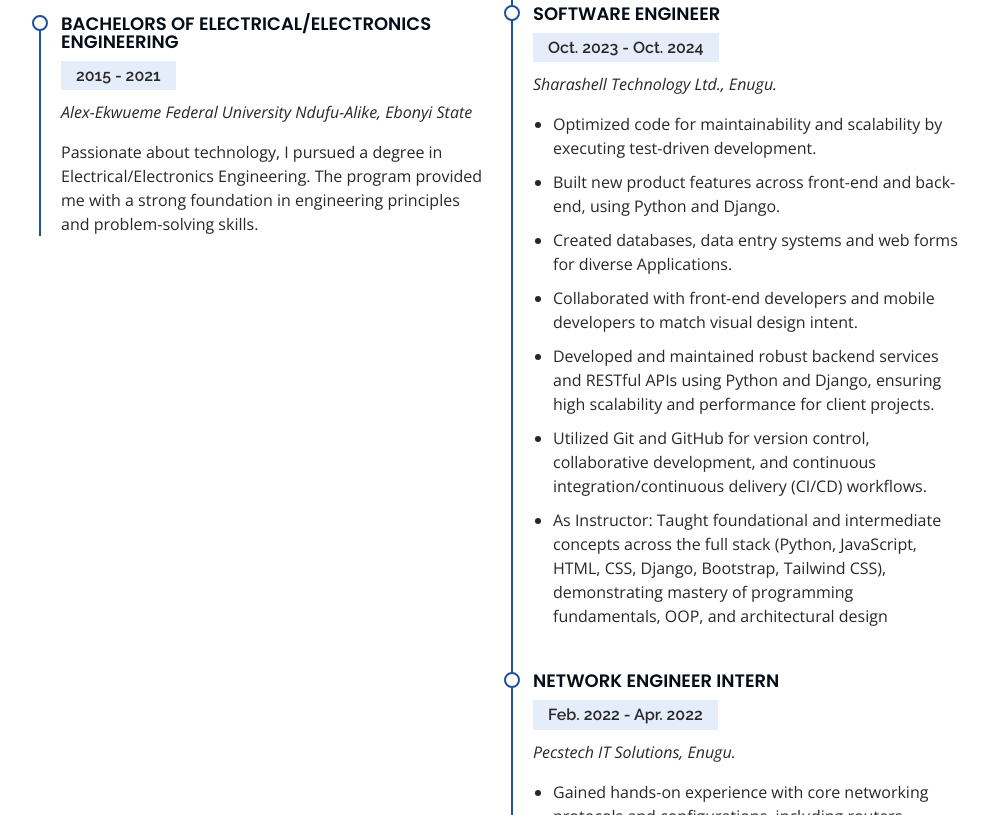
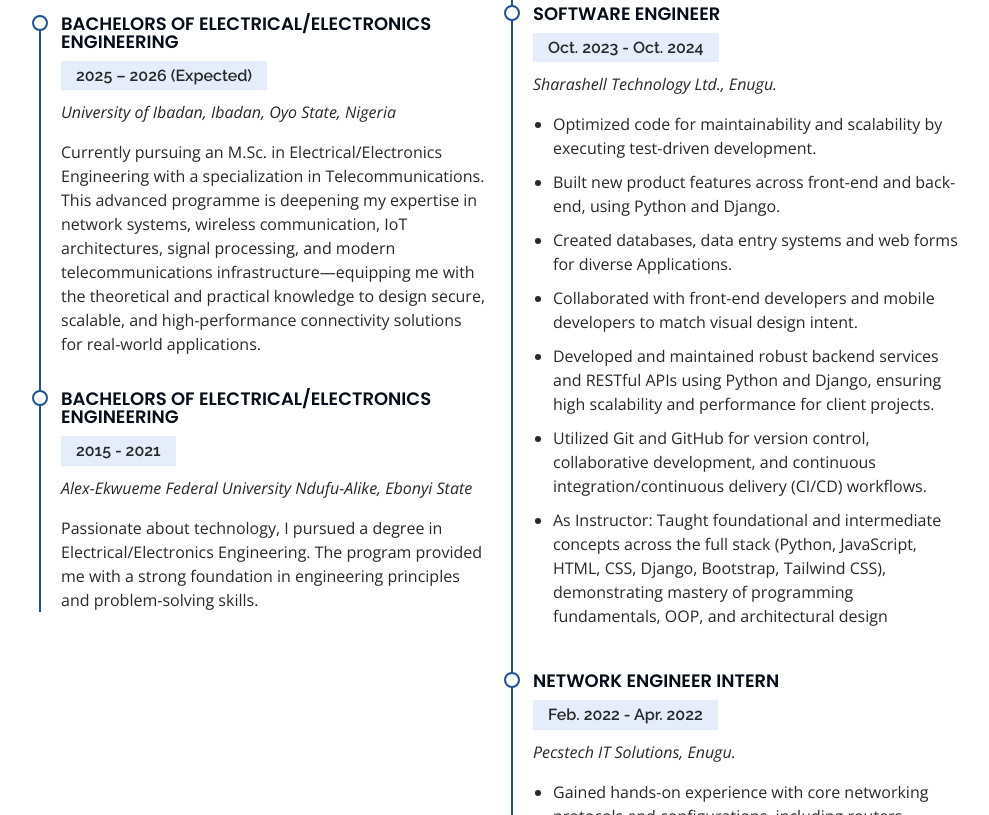
Before and after one commit to AnochiwaAlfred/portfolio, a plain HTML site: page index.html in a window 1280 px wide. Shown: the part 2573-3388 px from the top of the page, without its empty margins (291-1280 px from the left). Drawn offline with nearby package versions, Linux system fonts and the light colour scheme; a script that the page names is missing.

Commit message:
Updated Education

```diff
--- a/index.html
+++ b/index.html
@@ -268,10 +268,21 @@
             <h3 class="resume-title">Education</h3>
             <div class="resume-item">
               <h4>Bachelors of Electrical/Electronics Engineering</h4>
+              <h5>2025 – 2026 (Expected)</h5>
+              <p><em>University of Ibadan, Ibadan, Oyo State, Nigeria</em></p>
+              <p>Currently pursuing an M.Sc. in Electrical/Electronics Engineering with a specialization in Telecommunications.
+                This advanced programme is deepening my expertise in network systems, wireless communication, IoT architectures,
+                signal processing, and modern telecommunications infrastructure—equipping me with the
+                theoretical and practical knowledge to design secure, scalable, and high-performance connectivity solutions for real-world applications.</p>
+            </div>
+            <div class="resume-item">
+              <h4>Bachelors of Electrical/Electronics Engineering</h4>
               <h5>2015 - 2021</h5>
               <p><em>Alex-Ekwueme Federal University Ndufu-Alike, Ebonyi State</em></p>
-              <p>Passionate about technology, I pursued a degree in Electrical/Electronics Engineering. The program provided me with a strong foundation in engineering principles and problem-solving skills.</p>
+              <p>Passionate about technology, I pursued a degree in Electrical/Electronics Engineering.
+                The program provided me with a strong foundation in engineering principles and problem-solving skills.</p>
             </div>
+
             <!-- <div class="resume-item">
               <h4>Senior School Leaving Certificate (WAEC & NECO)</h4>
               <h5>2012 - 2015</h5>
```
